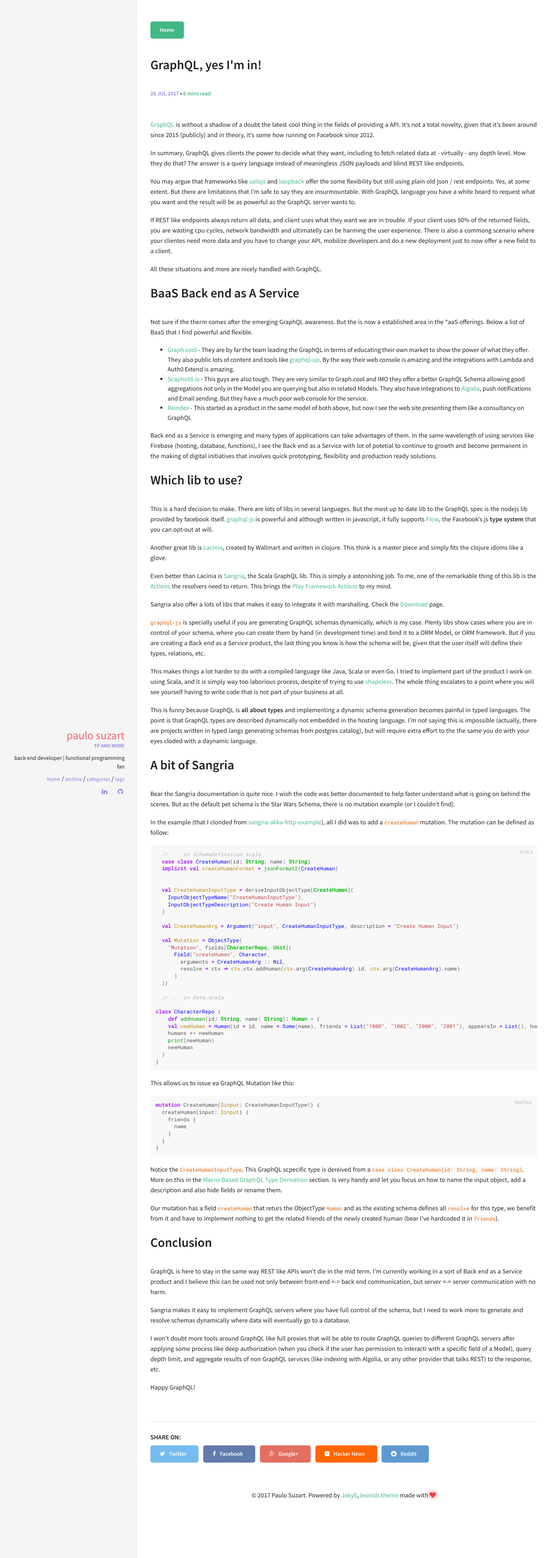
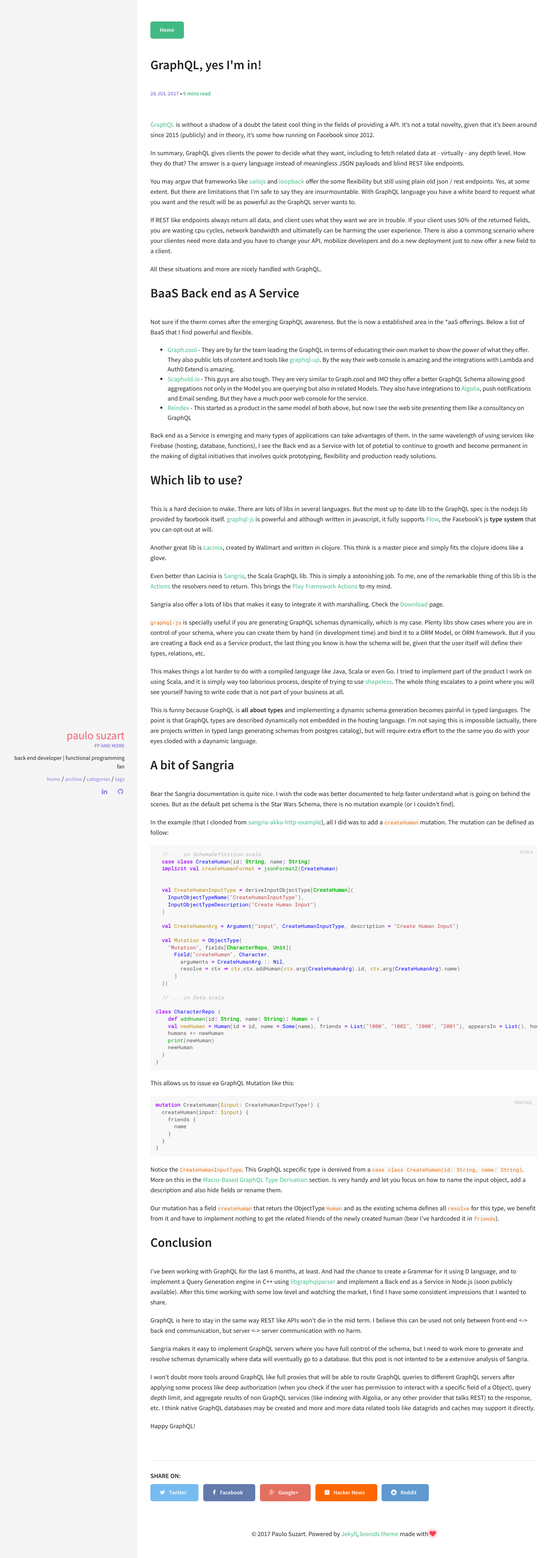
Before and after one commit to paulosuzart/paulosuzart.github.io, a Jekyll site: the page built from _posts/2017-07-26-graphql-yes-im-in.md, in a window 1280 px wide. Shown: the whole page at 43% size. Built offline with Jekyll 4.4.1, drawn with Linux system fonts in a browser that asks for light colours; comment, search, counter and statistics services are not loaded.

Commit message:
Improved conclusion

```diff
--- a/_posts/2017-07-26-graphql-yes-im-in.md
+++ b/_posts/2017-07-26-graphql-yes-im-in.md
@@ -105,10 +105,12 @@
 Conclusion
 ===
 
-GraphQL is here to stay in the same way REST like APIs won't die in the mid term. I'm currently working in a sort of Back end as a Service product and I believe this can be used not only between front-end <-> back end communication, but server <-> server communication with no harm.
+I've been working with GraphQL for the last 6 months, at least. And had the chance to create a Grammar for it using D language, and to implement a Query Generation engine in C++ using [libgraphqlparser](https://github.com/graphql/libgraphqlparser) and implement a Back end as a Service in Node.js (soon publicly available). After this time working with some low level and watching the market, I find I have some consistent impressions that I wanted to share.
 
-Sangria makes it easy to implement GraphQL servers where you have full control of the schema, but I need to work more to generate and resolve schemas dynamically where data will eventually go to a database.
+GraphQL is here to stay in the same way REST like APIs won't die in the mid term. I believe this can be used not only between front-end <-> back end communication, but server <-> server communication with no harm.
 
-I won't doubt more tools around GraphQL like full proxies that will be able to route GraphQL queries to different GraphQL servers after applying some process like deep authorization (when you check if the user has permission to interacti with a specific field of a Model), query depth limit, and aggregate results of non GraphQL services (like indexing with Algolia, or any other provider that talks REST) to the response, etc.
+Sangria makes it easy to implement GraphQL servers where you have full control of the schema, but I need to work more to generate and resolve schemas dynamically where data will eventually go to a database. But this post is not intented to be a extensive analysis of Sangria.
+
+I won't doubt more tools around GraphQL like full proxies that will be able to route GraphQL queries to different GraphQL servers after applying some process like deep authorization (when you check if the user has permission to interact with a specific field of a Object), query depth limit, and aggregate results of non GraphQL services (like indexing with Algolia, or any other provider that talks REST) to the response, etc. I think native GraphQL databases may be created and more and more data related tools like datagrids and caches may support it directly.
 
 Happy GraphQL!
```
